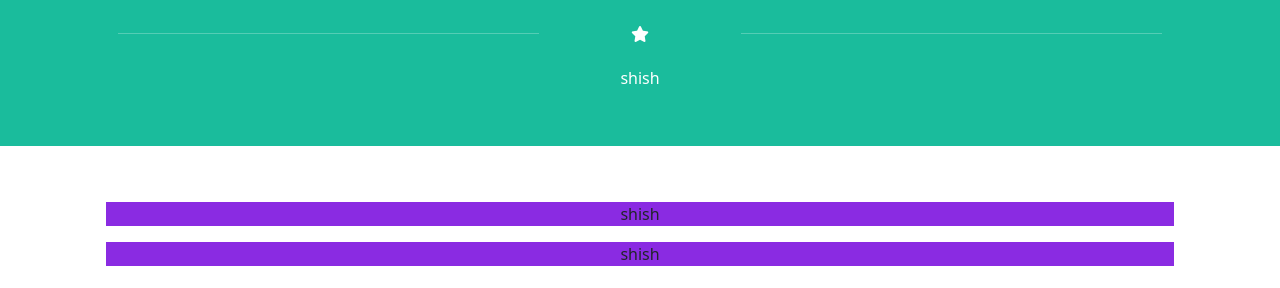
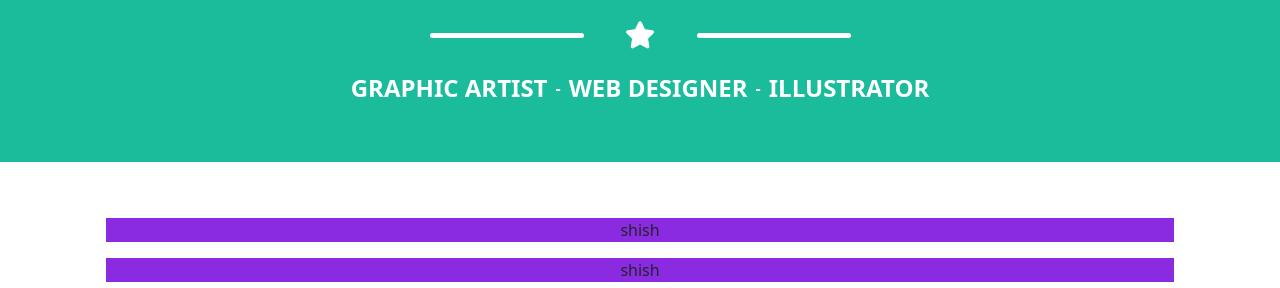
Before and after one commit to AnielloPiscopo/html-css-bootstrap-freelancer, a plain HTML site: page index.html in a window 1280 px wide. Shown: the part 512-800 px from the top of the page. Drawn offline with nearby package versions, Linux system fonts and the light colour scheme.

Commit message:
Finished the jumbotron

```diff
--- a/css/style.css
+++ b/css/style.css
@@ -72,6 +72,15 @@ header nav button span{
 
 
 /* * MAIN */
+main .my-decoration-element .icon{
+    font-size: 1.7rem;
+}
+
+main .my-decoration-element hr{
+    height: 0.3rem;
+    opacity: 100%;
+    background-color: var(--secondary-text-color);
+}
 
 /* ? JUMBOTRON */
 #jumbotron{
@@ -81,7 +90,6 @@ header nav button span{
 #jumbotron .my-title{
     font-size: 2.5rem;
 }
-
 
 
 /* * FOOTER */
@@ -115,30 +123,16 @@ RESPONSIVENESS */
 
     /* ? HEADER */
     header .my-logo{
-        font-size: 1.7rem !important;
+        font-size: 1.7rem;
     }
 
 
     /* ? MAIN */
     #jumbotron .my-title{
-        font-size: 3rem;
+        font-size: 4rem;
+    }
+
+    #jumbotron .my-job{
+        font-size: 1.5rem;
     }
 }
-
-
-
-
-
-/* * LG */
-@media screen and (min-width:992px){
-    /* * GENERAL STYLES */
-
-
-
-    /* * SPECIFIC STYLES */
-
-    /* ? MAIN */
-    #jumbotron .my-title{
-        font-size: 4rem;
-    }
-}
--- a/index.html
+++ b/index.html
@@ -87,21 +87,30 @@
                     </div>
 
 
-                    <!-- ? Icon -->
-                    <div class="row py-2 align-items-center justify-content-center">
-                        <div class="col-5">
-                            <hr>
+                    <!-- ? Decoration -->
+                    <div class="row py-2 align-items-center justify-content-center my-decoration-element">
+                        <div class="col-3 col-lg-2">
+                            <hr class="rounded">
                         </div>
-                        <div class="col-2">
+                        <div class="col-2 col-md-1">
                             <i class="fa-solid fa-star icon"></i>
                         </div>
-                        <div class="col-5">
-                            <hr>
+                        <div class="col-3 col-lg-2">
+                            <hr class="rounded">
                         </div>
                     </div>
 
-                    <div class="row py-2">
-                        <div class="col-12">shish</div>
+                    <!-- ? Content -->
+                    <div class="row py-2 text-uppercase fw-bold justify-content-center">
+                        <div class="col-11">
+                            <div class="my-jobs d-flex justify-content-center align-items-center">
+                                <span class="my-job">Graphic Artist</span>
+                                <span class="px-2">-</span>
+                                <span class="my-job">Web Designer</span>
+                                <span class="px-2">-</span>
+                                <span class="my-job">Illustrator</span>
+                            </div>
+                        </div>
                     </div>
                 </div>
             </section>
```
